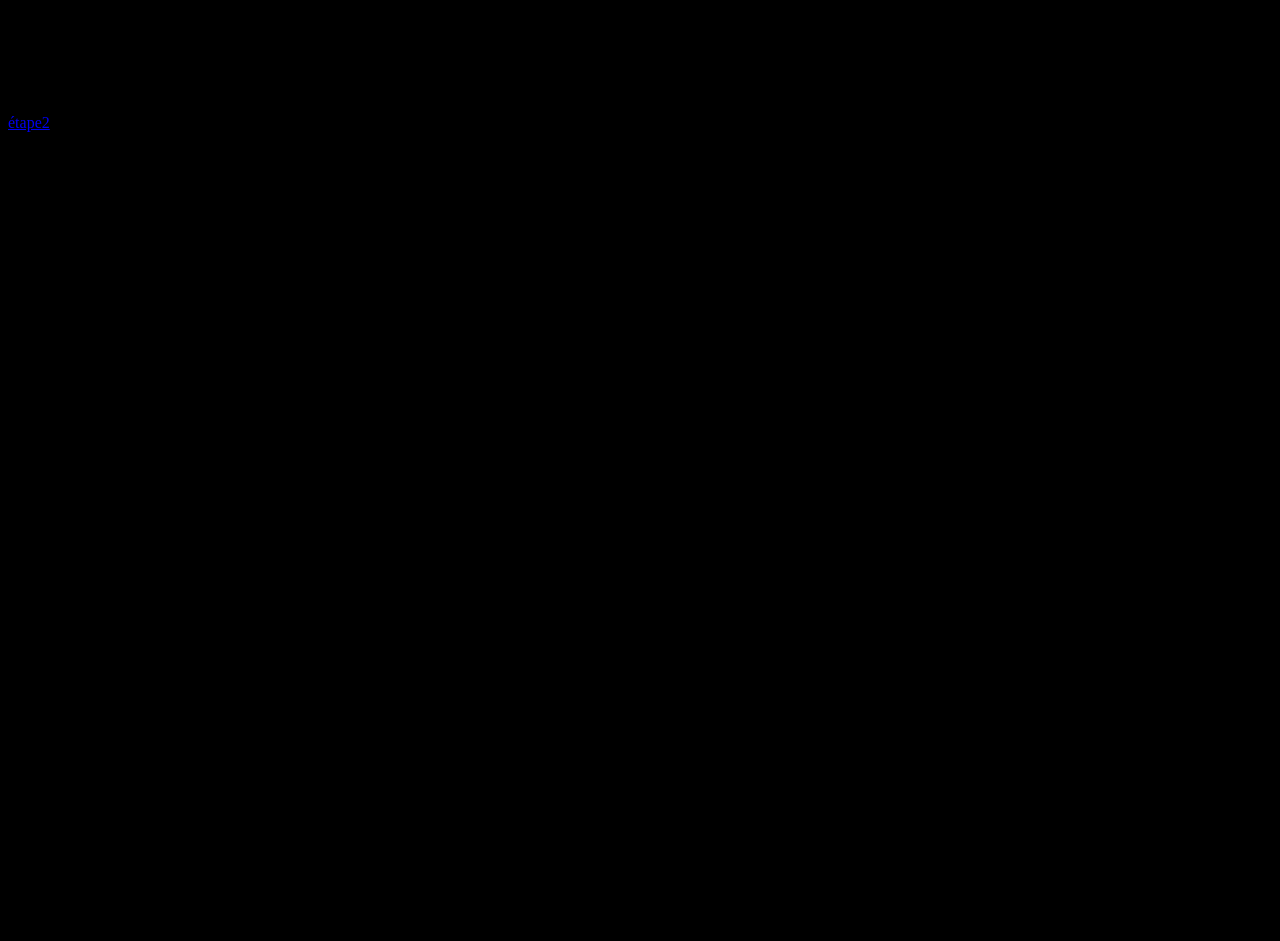
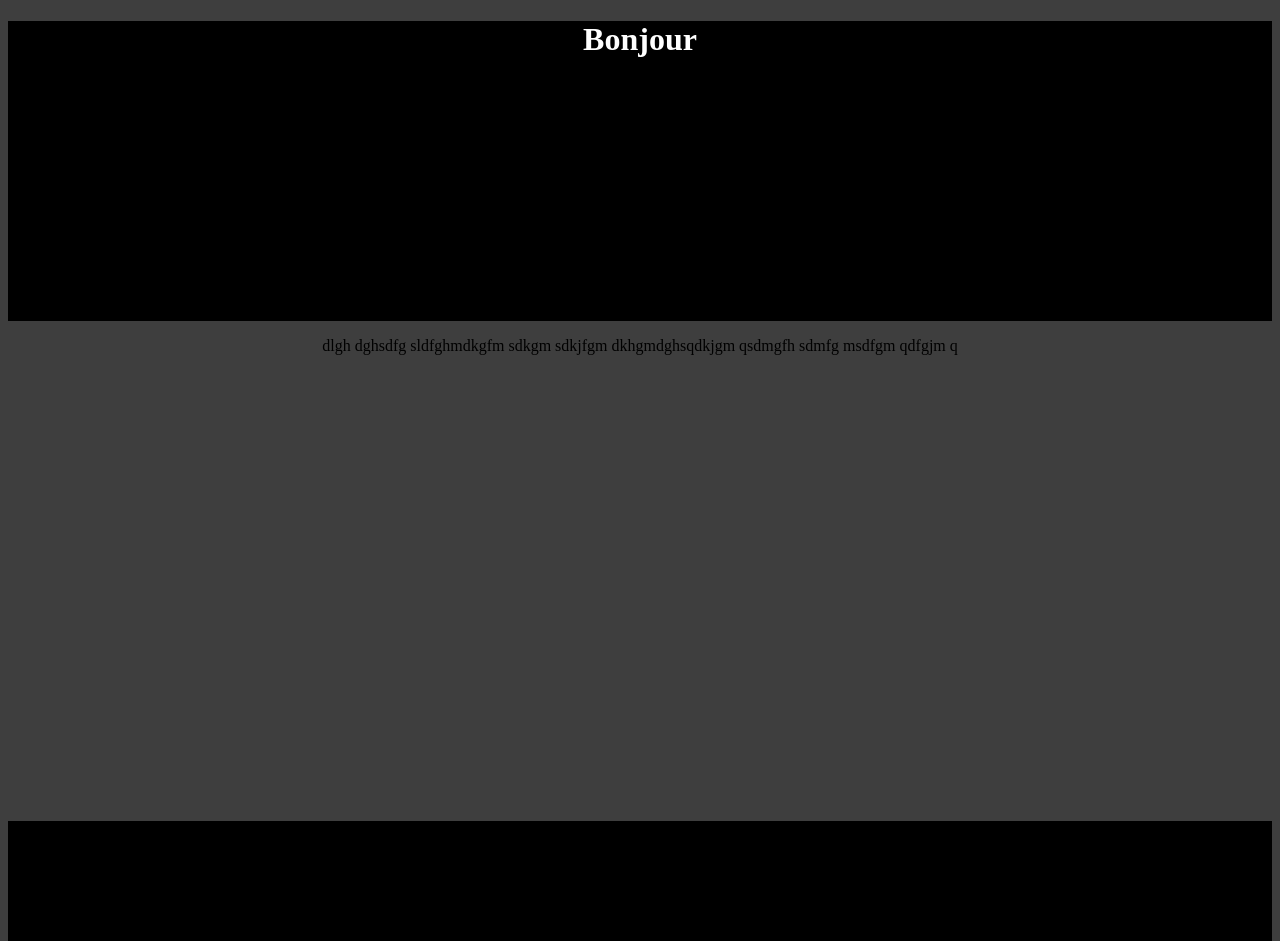
Before and after one commit to GuillaumeDussaut/Jeu_de_piste, a plain HTML site: page jeu de piste/index.html in a window 1280 px wide. Before the commit the page ends 800 px from the top, so only its background shows below. Drawn offline with Linux system fonts and the light colour scheme.

Commit message:
Add files via upload

```diff
--- a/jeu de piste/style/style.css
+++ b/jeu de piste/style/style.css
@@ -1,3 +1,25 @@
 body{
+    background-color: #3E3E3E;
+    text-align: center;
+}
+.header{
     background-color: black;
+    height: 300px;
+    width: 100%;
+    text-align: center;
 }
+.header h1{
+    color: white;
+}
+.footer{
+    background-color: black;
+    height: 120px;
+    width: 100%;
+    position: relative;
+    top: 450px;
+}
+.footer a{
+    text-decoration: none;
+    color: black;
+
+}
```
